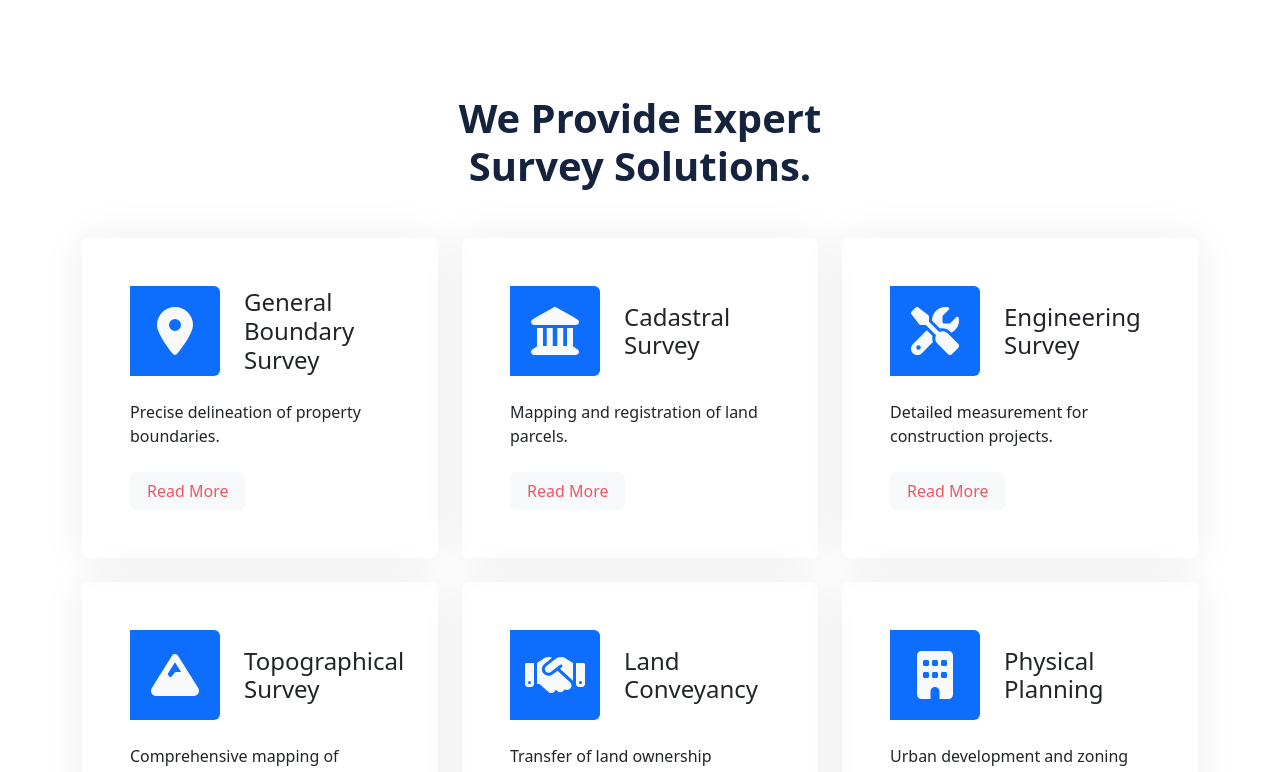
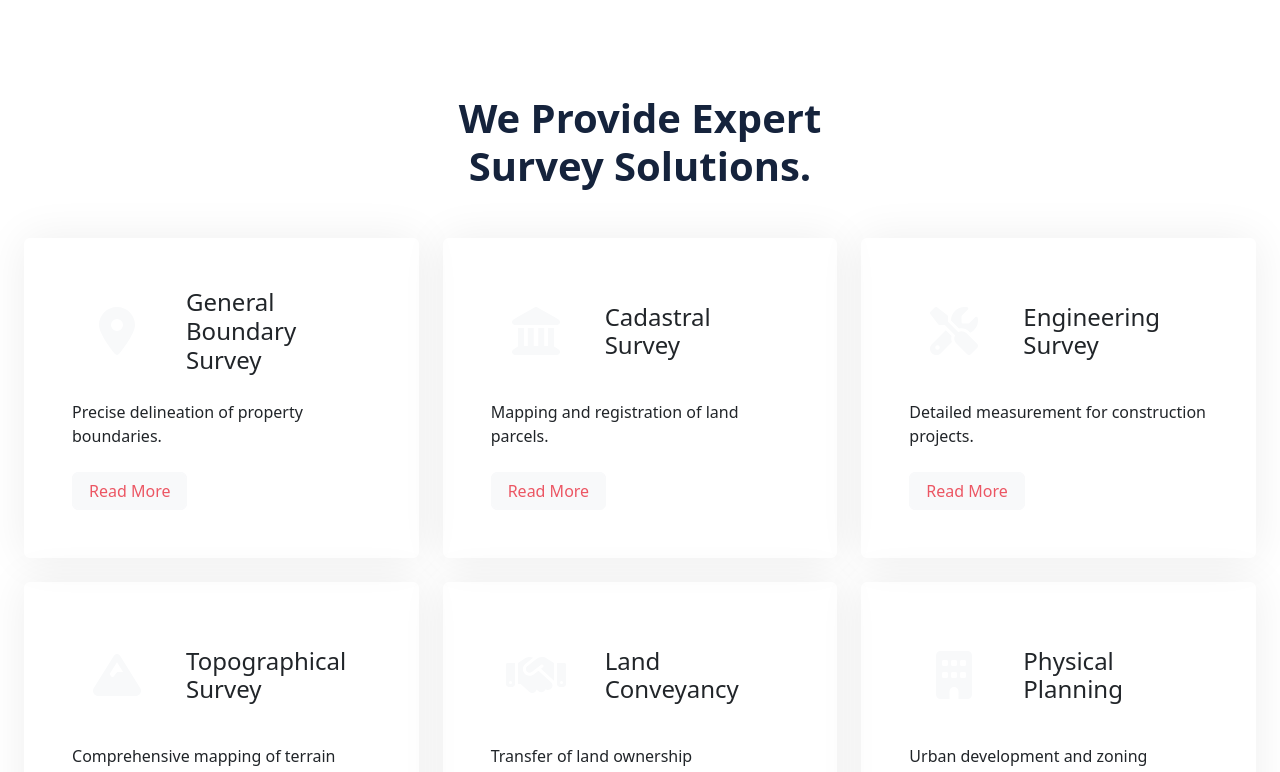
Before and after one commit to Gitari65/AcreView-Website, a React (Create React App) app: page / in a window 1280 px wide. Shown: the part 2308-3080 px from the top of the page. Built offline with nearby package versions, Linux system fonts and the light colour scheme.

Commit message:
changes on routes with react router dom

```diff
--- a/src/components/Services.js
+++ b/src/components/Services.js
@@ -1,6 +1,9 @@
 import { FontAwesomeIcon } from '@fortawesome/react-fontawesome';
 import { faMapMarkerAlt, faLandmark, faTools, faMountain, faHandshake, faBuilding, faDraftingCompass, faGlobe, faTree, faCheckCircle } from '@fortawesome/free-solid-svg-icons';
+import WOW from 'wowjs';
+import 'animate.css/animate.min.css';
 
+import { useEffect } from 'react';
 function Services() {
   const servicesData = [
     {
@@ -54,12 +57,15 @@ function Services() {
       icon: faCheckCircle
     }
   ];
-
+  useEffect(() => {
+    const wow = new WOW.WOW();
+    wow.init();
+  }, []);
   return (
     <div>
       {/* <!-- Service Start --> */}
-      <div class="container-xxl py-5 services">
-        <div class="container">
+      <div class="container-xxl py-5 services ml-0">
+        <div class="container-fluid">
           <div class="text-center mx-auto title" style={{maxWidth: "500px"}}>
             <h1 class="display-6 mb-5 ">
               We Provide Expert Survey Solutions.
@@ -70,7 +76,7 @@ function Services() {
               <div class="col-lg-4 col-md-6 wow fadeInUp" data-wow-delay={`${0.1 * (index + 1)}s`} key={index}>
                 <div class="service-item rounded h-100 p-5">
                   <div class="d-flex align-items-center ms-n5 mb-4">
-                    <div class="service-icon flex-shrink-0 bg-primary rounded-end me-4">
+                    <div class="service-icon flex-shrink-0  rounded-end me-4">
                       <FontAwesomeIcon icon={service.icon} className="text-light" size='3x' />
                     </div>
                     <h4 class="mb-0">{service.title}</h4>
```
